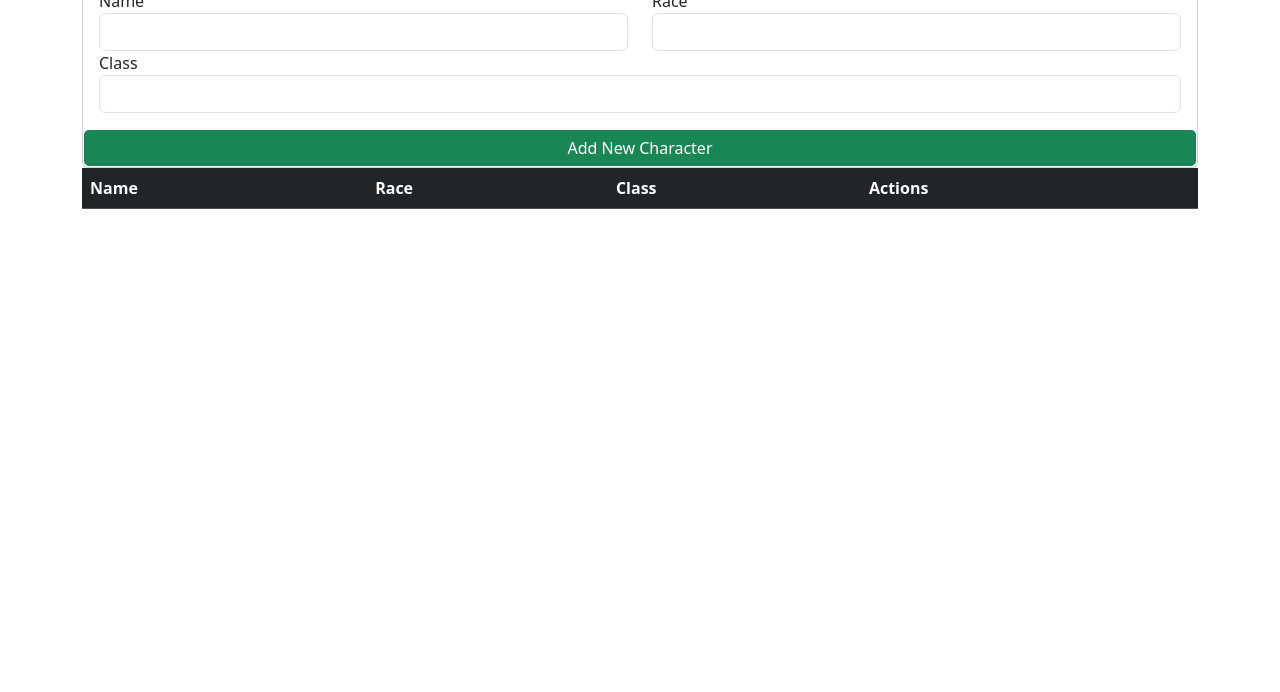
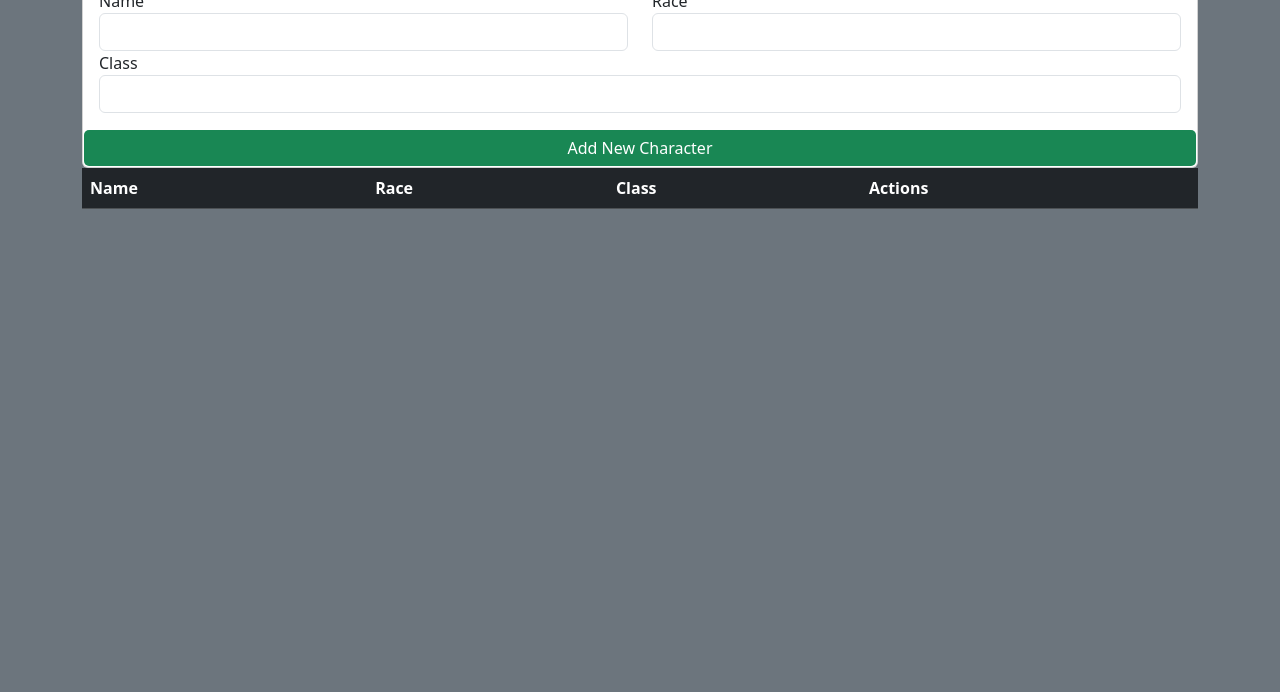
Before and after one commit to Golemwulf/week-10, a website: page index.html in a window 1280 px wide. Shown: the part 108-800 px from the top of the page. Drawn offline with nearby package versions, Linux system fonts and the light colour scheme.

Commit message:
Updated color

```diff
--- a/index.html
+++ b/index.html
@@ -6,7 +6,7 @@
     <title>Adventure_Party App</title>
     <link rel="stylesheet" href="node_modules/bootstrap/dist/css/bootstrap.css">
 </head>
-<body class = 'container'>
+<body class = 'container bg-secondary'>
     <br>
     <div class="card">
         <div class="card-body">
@@ -14,14 +14,14 @@
             <div class="row">
                 <div class="col-sm">
                     <div class="form-group">
-                      <!-- name/ new start date-->
+
                         <label for="name">Name</label>
                         <input type="text" class="form-control" id="name">
                     </div>
                 </div>
                 <div class="col-sm">
                     <div class="form-group">
-                      <!-- race / new end date -->
+
                         <label for="race">Race</label>
                         <input type="text" class="form-control" id="race">
                     </div>
@@ -30,7 +30,7 @@
             <div class="row">
                 <div class="col-sm">
                     <div class="form-group">
-                      <!-- class/ new task -->
+
                         <label for="class">Class</label>
                         <input type="text" class="form-control" id="class" >
                     </div>
```
